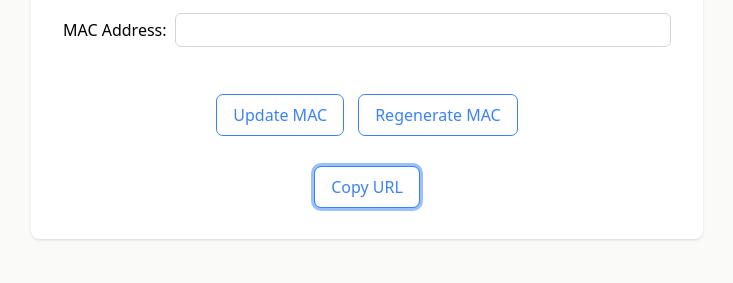
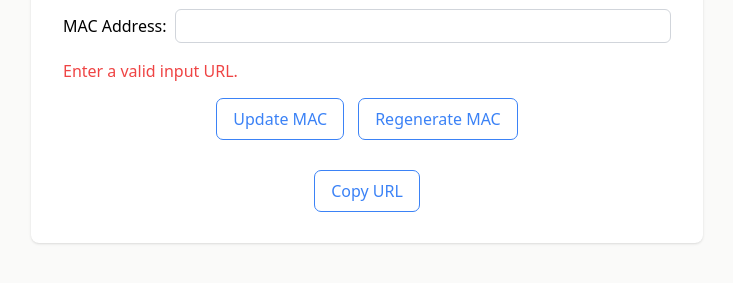
Before and after one commit to dv-adit/mac-randomizer, a plain HTML site: page index.html in a window 1280 px wide. Both pictures are taken after a click on the button "Copy URL". Shown: the part 343-626 px from the top of the page, without its empty margins (273-1006 px from the left). Drawn offline with nearby package versions, Linux system fonts and the light colour scheme.

Commit message:
Better error messages.

```diff
--- a/index.html
+++ b/index.html
@@ -25,7 +25,7 @@
             <input type="text" id="mac-address" name="mac-address"
               class="rounded-md border border-gray-300 px-2 py-1 flex-grow">
           </div>
-          <div id="mac-error" class="flex mt-4 text-red-500 text-center break-words"></div>
+          <div id="mac-error" class="flex text-red-500 text-center break-words"></div>
         </div>
         <div class="flex justify-center space-x-4 mt-4">
           <button type="button" id="refresh-button"
@@ -37,7 +37,7 @@
         <div class="flex justify-center mt-4">
           <button type="button" id="copy-button" class="outline outline-1 outline-blue-500 text-blue-500 px-4 py-2 rounded-md  hover:bg-blue-500 hover:text-white">
             <span id="default-message">Copy URL</span>
-            <span id="success-message" class="hidden">Copied</span>
+            <span id="success-message" class="hidden">✅ Copied</span>
           </button>
         </div>
       </form>
--- a/index.js
+++ b/index.js
@@ -124,8 +124,13 @@ refreshButton.addEventListener('click', function () {
 
 copyButton.addEventListener('click', function () {
     // Use Clipboard API if available
+    if (updatedUrl.textContent.length < 5) {
+        macError.textContent = `Enter a valid input URL.`
+        throw new Error(`The input URL is empty: ${updatedUrl.textContent}`)
+    }
     navigator.clipboard.writeText(updatedUrl.textContent);
-    copyButton.classList.add('focus:ring-4')
+    copyButton.classList.add('focus:ring-4', 'bg-blue-500', 'text-white')
+    copyButton.classList.remove('outline-1','outline-blue-500', 'text-blue-500')
 
     $defaultMessage.classList.add('hidden');
     $successMessage.classList.remove('hidden');
@@ -134,6 +139,7 @@ copyButton.addEventListener('click', function () {
     setTimeout(() => {
         $defaultMessage.classList.remove('hidden');
         $successMessage.classList.add('hidden');
-        copyButton.classList.remove('focus:ring')
+        copyButton.classList.remove('focus:ring', 'bg-blue-500', 'text-white')
+        copyButton.classList.add('outline-1', 'outline-blue-500', 'text-blue-500')
     }, 2000);
 });
```
